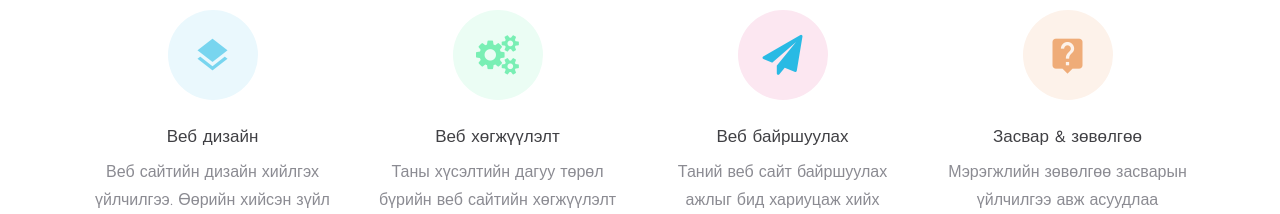
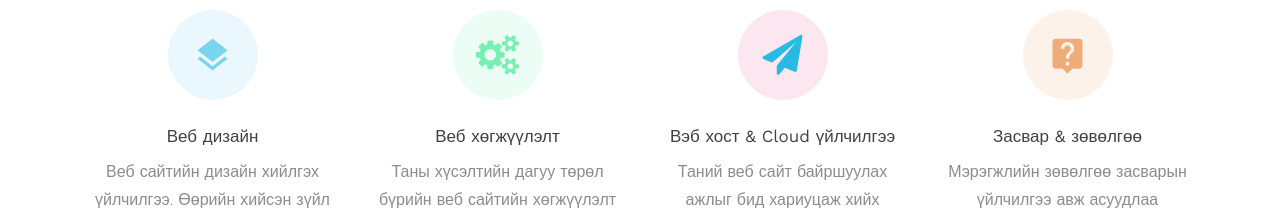
Before and after one commit to dotNameMush/MN-Soft-fl, a plain HTML site: page index.html in a window 1280 px wide. Shown: the part 1780-1994 px from the top of the page. Drawn offline with nearby package versions, Linux system fonts and the light colour scheme; some packages are replaced by stand-ins of ours; no server answers; files whose address does not match are found by name.

Commit message:
Update index.html

```diff
--- a/index.html
+++ b/index.html
@@ -125,7 +125,7 @@
             <div class="media block-6 services d-block text-center">
               <div class="d-flex justify-content-center"><div class="icon color-3 d-flex justify-content-center mb-3"><span class="align-self-center icon-paper-plane"></span></div></div>
               <div class="media-body p-2">
-                <h3 class="heading">Веб байршуулах</h3>
+                <h3 class="heading">Вэб хост & Cloud үйлчилгээ</h3>
                 <p>Таний веб сайт байршуулах ажлыг бид хариуцаж хийх болно.</p>
               </div>
             </div>
```
